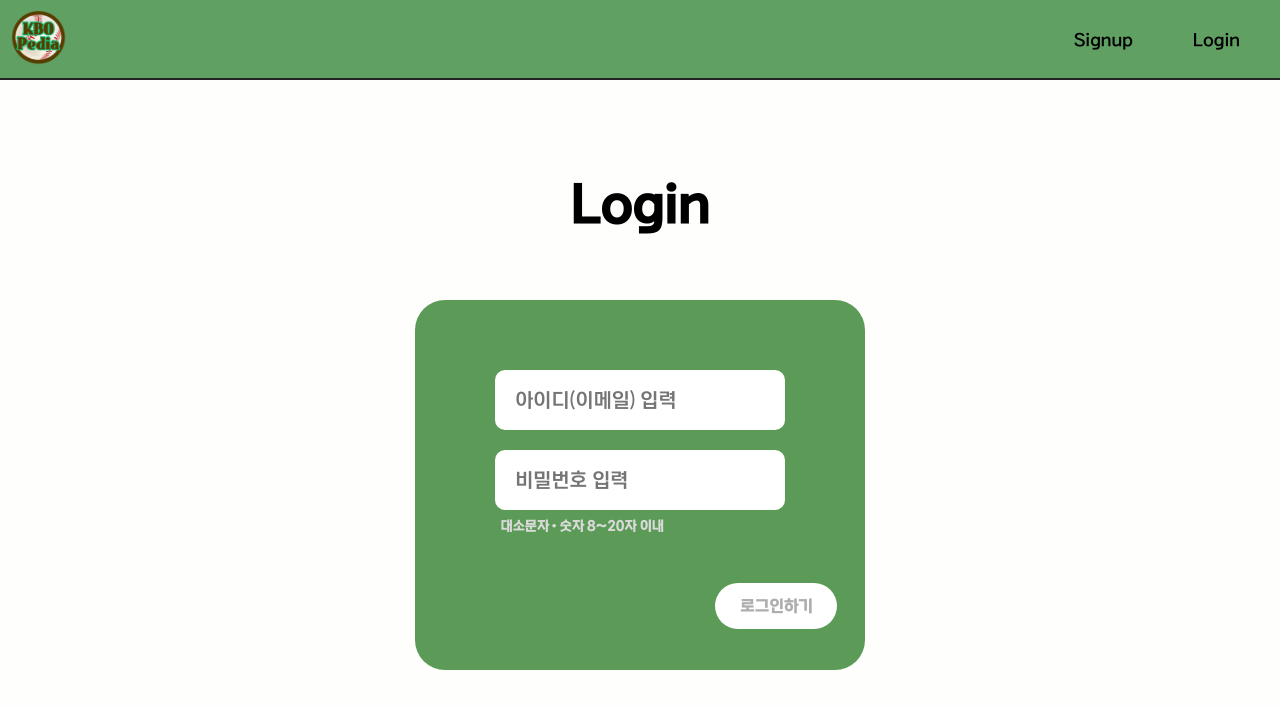
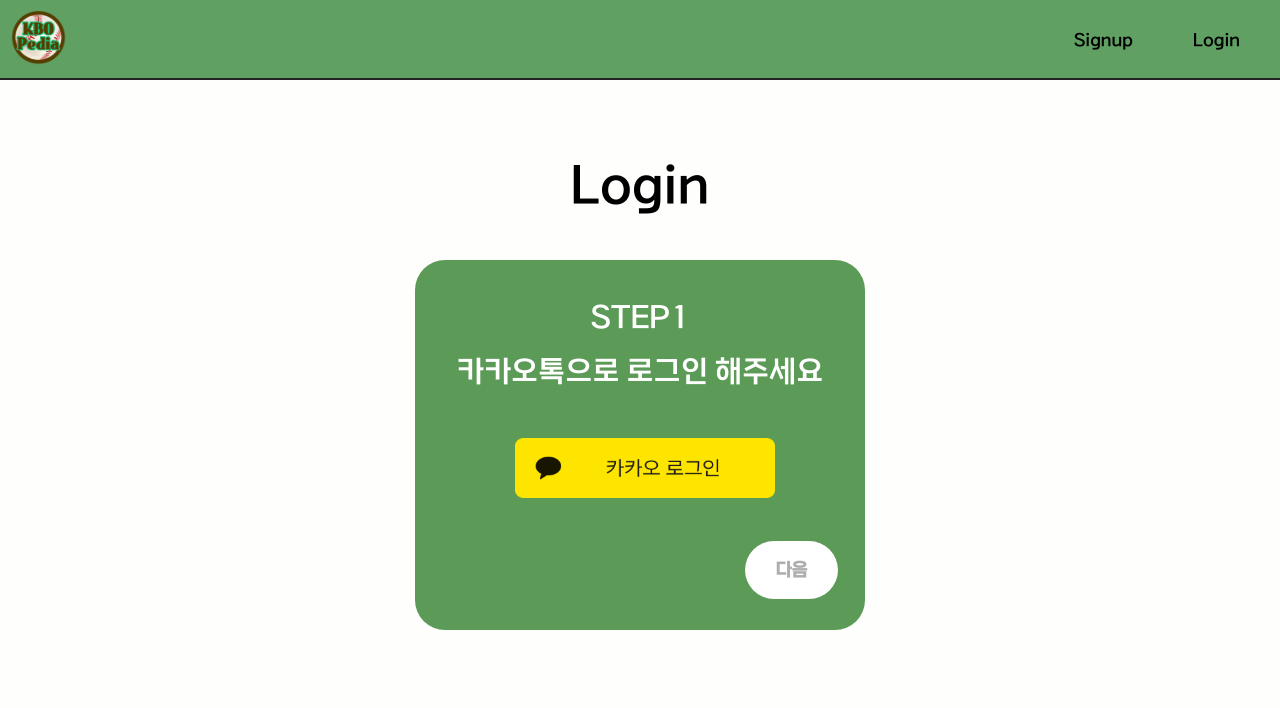
Before and after one commit to rnjsdpwls/Kbopedia, a React (Create React App) app in the folder KBO_FRONT/: page /Login in a window 1280 px wide. Shown: the top 708 px of the page. Built offline with nearby package versions, Linux system fonts and the light colour scheme.

Commit message:
fix: 로그인 방법 수정

```diff
--- a/KBO_FRONT/src/components/pages/login/Login.tsx
+++ b/KBO_FRONT/src/components/pages/login/Login.tsx
@@ -1,26 +1,16 @@
-import React,{useState, FormEvent} from 'react';
-import {LoginForm,Title,Inputs,Input,Conditions,LoginButton,Loginbox} from "./StyleLogin"
-import { useNavigate} from "react-router-dom";
+import React,{useState} from 'react';
+import KaKao from '../../../images/kakao_login_large_narrow.png';
+import { Link } from "react-router-dom";
+import {LoginForm,Title,Input,KakaoLogin,LoginSuccess,MainButton,Sign,Sign1,StyledKaKao,NextButton,Loginbox} from "./StyleLogin"
 
 export default function Login() {
+  const [step, setStep] = useState(1);
+  const [username, setUsername] = useState('');
 
-  const navigate = useNavigate();
-  const [username, setUsername] = useState('');
-  const [password, setPassword] = useState('');
 
-  const navigateToLogin = () => {
-    navigate("/LoginNext");
-  };
 
-  const handleSubmit = (event: FormEvent<HTMLFormElement>) => {
-    event.preventDefault();
-
-     if (username === 'ID' && password === 'PassWord') {
-      navigateToLogin();
-    } else {
-      alert('잘못된 ID 또는 PassWord');
-    }
-
+  const handleNext = () => {
+    setStep(step + 1);
   };
 
   return (
@@ -28,35 +18,62 @@ export default function Login() {
 
       <Title> <a href="/Login">Login</a> </Title>
       <LoginForm>
+      {step === 1 && (
+        <>
        <Loginbox>
-        <form onSubmit={handleSubmit}>
-          <Inputs>
+            <Sign1>
+             STEP1
+             <br/>
+             카카오톡으로 로그인 해주세요
+            </Sign1>
+              <KakaoLogin>
+                <Link to="/">
+                  <StyledKaKao src={KaKao} alt="카카오톡 로그인" />
+                </Link>
+              </KakaoLogin>
+
+              <div className="nextbut">
+              <NextButton onClick={handleNext}>다음</NextButton>
+              </div>
+      </Loginbox>
+        </>
+    )}
+
+   {step === 2 && (
+            <Loginbox>
+            <Sign>
+               STEP2
+               <br/>
+               사용할 닉네임 입력해주세요
+             </Sign>
+
             <Input
               type="text"
-              className="id"
-              placeholder="아이디(이메일) 입력"
+              placeholder="닉네임 입력"
               autoComplete="off"
               required
               value={username}
               onChange={(e) => setUsername(e.target.value)}
             />
-            <Input
-              type="password"
-              className="pw"
-              placeholder="비밀번호 입력"
-              autoComplete="off"
-              required
-              value={password}
-                onChange={(e) => setPassword(e.target.value)}
-            />
-          </Inputs>
 
-        <Conditions>
-          <h6>대소문자 • 숫자 8~20자 이내</h6>
-        </Conditions>
-        <LoginButton type="submit" >로그인하기</LoginButton>
-        </form>
+             <div className="nextbut">
+              <NextButton onClick={handleNext}>다음</NextButton>
+            </div>
+
         </Loginbox>
+    )}
+
+    {step === 3 && (
+          <Loginbox>
+            <LoginSuccess>로그인 성공!</LoginSuccess>
+            <div className="nextbut">
+              <MainButton>
+                <Link to="/">홈으로</Link>
+              </MainButton>
+            </div>
+          </Loginbox>
+    )}
+
       </LoginForm>
     </div>
   );
--- a/KBO_FRONT/src/components/pages/login/StyleLogin.ts
+++ b/KBO_FRONT/src/components/pages/login/StyleLogin.ts
@@ -7,12 +7,21 @@ export const LoginForm = styled.section`
   padding: 20px;
   display: flex;
   position : relative;
-  top : 50px;
+  top : 30px;
   justify-content: center;
   align-items: center;
 
 
 `;
+
+export const Title = styled.h1`
+  margin-top: 80px;
+  font-size: 50px;
+  font-color: black;
+  text-align: center;
+  font-weight: lighter;
+`;
+
 export const Loginbox = styled.form
 `
 align-items: center;
@@ -23,65 +32,88 @@ border-radius: 30px;
 
 `;
 
-export const Title = styled.h1`
-  margin-top: 100px;
-  font-size: 50px;
-  font-color: black;
-  text-align: center;
-  font-weight: 100px;
+export const Sign1 = styled.div`
+margin-top : 30px;
+text-align: center;
+color : white;
+font-size: 30px;
+line-height: 1.8;
+position : relative;
 
 `;
 
-export const Inputs = styled.div
-`
-  margin-top: 60px;
-  display: flex;
-  flex-direction: column;
-  align-items: center;
+export const Sign = styled.div`
+margin-top : 30px;
+text-align: center;
+color : white;
+font-size: 30px;
+line-height: 1.8;
+position : relative;
+
 `;
+
+
+export const KakaoLogin = styled.div`
+position : relative;
+top: 40px;
+left: 100px;
+`;
+
+export const StyledKaKao = styled.img`
+width: 260px;
+height:60px;
+`;
+
 
 export const Input = styled.input
 `
+  position : relative;
+  top: 40px;
+  left: 100px;
   font-size: 20px;
-  width: 290px;
+  width: 260px;
   padding: 20px;
-  margin : 10px;
   border: none;
   border-radius: 10px;
 
 `;
 
-export const Conditions = styled.div
-`
-  font-size: 20px;
-  text-align: center;
-  color: #DADADA;
-  position : relative;
-  left:-58px;
-
-`;
-export const LoginButton = styled.button
-`
+export const NextButton = styled.button`
   background-color: white;
   color: #AEAEAE;
   border: none;
-  padding: 15px 25px;
+  padding: 20px 30px;
   border-radius: 30px;
-  font-size: 16px;
+  font-size: 18px;
   cursor: pointer;
   font-weight: bold;
   position : relative;
-  top : 50px;
-  left: 300px;
-
+  top : 80px;
+  left: 330px;
 `;
 
-export const LogSuccess = styled.h2
-`
+export const LoginSuccess = styled.h2`
+
 font-family: 'KBO-Dia-Gothic_bold';
+font-size: 40px;
 color : white;
 align-items: center;
 position : relative;
-top : 100px;
+top : 130px;
+left: 115px;
+`;
 
-`
+export const MainButton = styled.button`
+
+background-color: white;
+  color: #AEAEAE;
+  padding: 20px 30px;
+  width: 110px;
+  border-radius: 30px;
+  font-size: 18px;
+  cursor: pointer;
+  font-weight: bold;
+  position : relative;
+  top : 200px;
+  left: 170px;
+`;
```
Also changed, not shown: KBO_FRONT/src/components/pages/login/LoginNext.tsx (deleted, +0 -14 lines).
